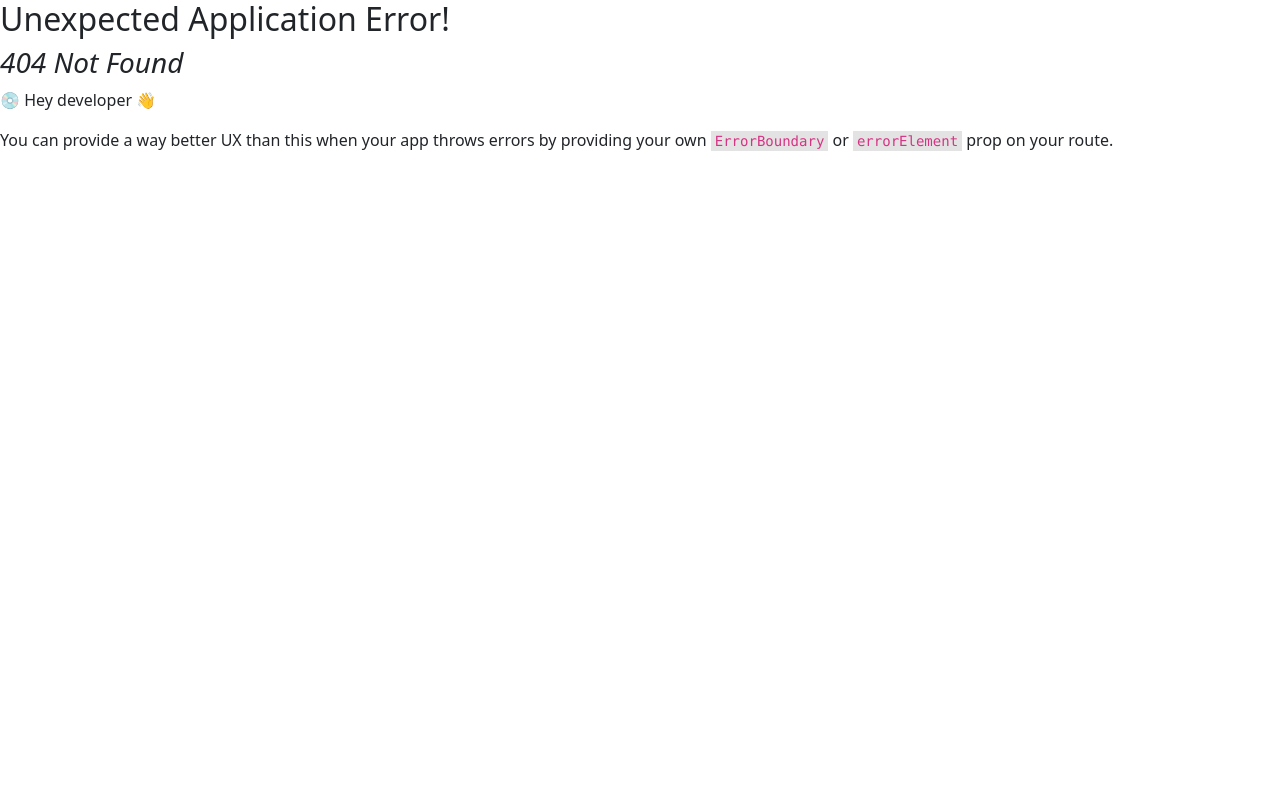
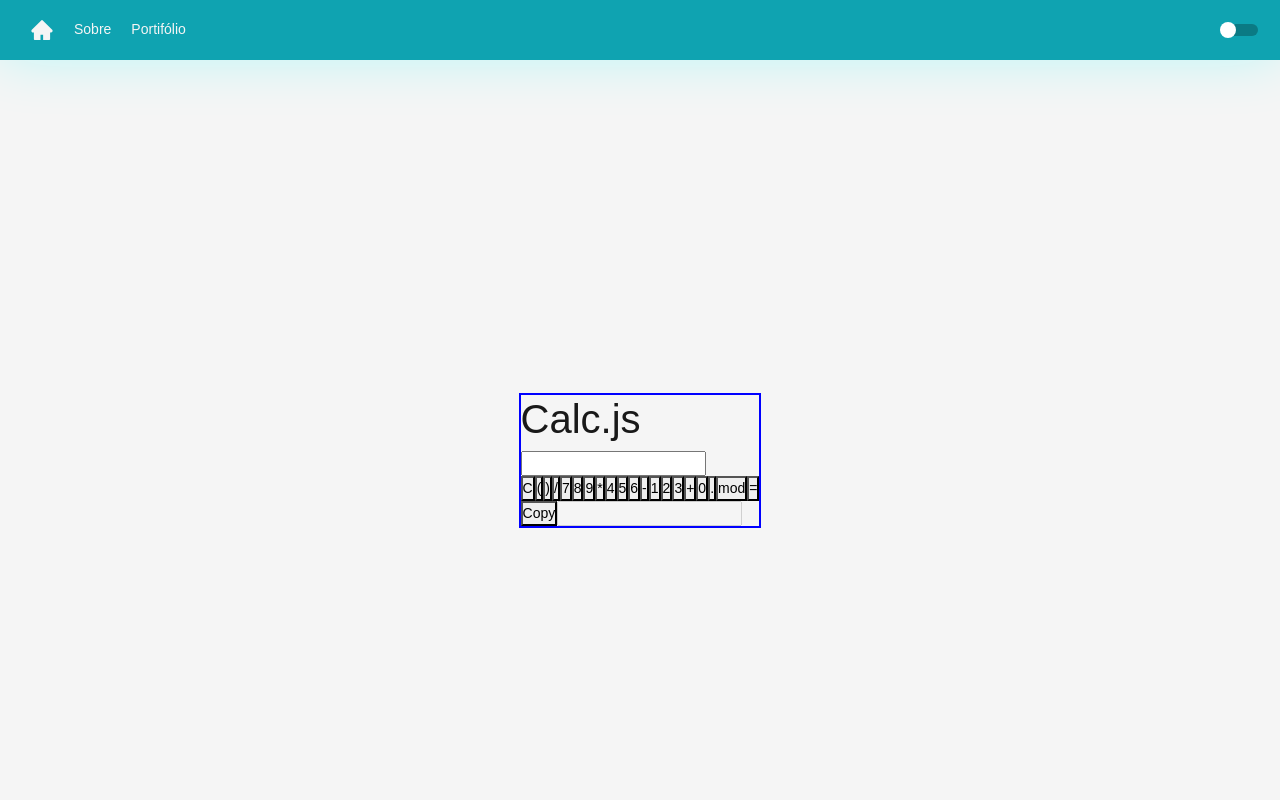
Before and after one commit to CamiloCCarvalho/portifolio-v2, a React (Vite) app: page /portifolio/calc in a window 1280 px wide. Before the commit this address had no page. Shown: the top 800 px of the page. Built offline with nearby package versions, Linux system fonts and the light colour scheme.

Commit message:
Commit Att

```diff
--- a/src/components/home/intro/index.tsx
+++ b/src/components/home/intro/index.tsx
@@ -87,7 +87,7 @@ const ContainerIntro:React.FC = () => {
             <BoxRight>
                 <HomeText className='animationTextBox'>
                     <Title>Olá! Eu sou Camilo</Title>
-                    <Title style={{color: "darkcyan", fontSize: "2rem"}}>{"<FullStack Developer />"}</Title>
+                    <Title style={{color: "darkcyan", fontSize: "2rem"}}>{"<Front-End Developer />"}</Title>
                     <HomeTextPersonal className="textP">Vamos Programar
                         <TypedText className="typedText"></TypedText><CursorText className="cursor">&nbsp;</CursorText>
                     </HomeTextPersonal>
--- a/src/components/home/port/index.tsx
+++ b/src/components/home/port/index.tsx
@@ -38,7 +38,7 @@ const ContainerPort:React.FC = () => {
                 </CardProject>
             </Link>
 
-            <Link className="linkRef" to="#" style={{display:"none"}}>
+            <Link className="linkRef" to="/portifolio/calc">
                 <CardProject >
                     <MdCalculate size="84"/>
                     <NameProject>
--- /dev/null
+++ b/src/components/portifolio/calc/index.tsx
@@ -0,0 +1,47 @@
+import {ContainerPage, CalcBox} from './styles'
+
+const CalcPage:React.FC = () => {
+
+    return (
+        <ContainerPage className="container-fluid">
+            <CalcBox>
+                <header className="flex align-center justify-between">
+                    <h1>Calc.js</h1>
+                </header>
+
+                <input type="text" id="input"/>
+
+                <div id="keys">
+                    <button id="clear">C</button>
+                    <button className="charKey" data-value=" ( ">(</button>
+                    <button className="charKey" data-value=" ) ">)</button>
+                    <button className="charKey" data-value=" / ">/</button>
+                    <button className="charKey" data-value="7">7</button>
+                    <button className="charKey" data-value="8">8</button>
+                    <button className="charKey" data-value="9">9</button>
+                    <button className="charKey" data-value=" * ">*</button>
+                    <button className="charKey" data-value="4">4</button>
+                    <button className="charKey" data-value="5">5</button>
+                    <button className="charKey" data-value="6">6</button>
+                    <button className="charKey" data-value=" - ">-</button>
+                    <button className="charKey" data-value="1">1</button>
+                    <button className="charKey" data-value="2">2</button>
+                    <button className="charKey" data-value="3">3</button>
+                    <button className="charKey" data-value=" + ">+</button>
+                    <button className="charKey" data-value="0">0</button>
+                    <button className="charKey" data-value=".">.</button>
+                    <button className="charKey" data-value=" % ">mod</button>
+                    <button id="equal">=</button>
+                </div>
+
+                <section className="flex align-center justify-between">
+                    <button id="copyToClipboard">Copy</button>
+                    <input type="text" id="result" disabled/>
+                </section>
+
+            </CalcBox>
+        </ContainerPage>
+    )
+}
+
+export default CalcPage
--- /dev/null
+++ b/src/components/portifolio/calc/styles.ts
@@ -0,0 +1,13 @@
+import styled from 'styled-components'
+
+export const ContainerPage = styled.main`
+    display:flex;
+    flex-flow: column nowrap;
+    align-items:center;
+    justify-content:center;
+    height:100vh;
+`
+
+export const CalcBox = styled.main`
+    border: 2px solid blue;
+`
--- a/src/main.tsx
+++ b/src/main.tsx
@@ -10,6 +10,7 @@ import Portifolio from './routes/portifolio'
 import ClockD from './routes/port/clockd'
 import ClockA from './routes/port/clocka'
 import HashGame from './routes/port/hashgame'
+import Calc from './routes/port/calc'
 
 const routers = createBrowserRouter([
   {
@@ -39,6 +40,10 @@ const routers = createBrowserRouter([
       {
         path:'/portifolio/hashgame',
         element: <HashGame />
+      },
+      {
+        path:'/portifolio/calc',
+        element: <Calc />
       }
     ]
   }
--- /dev/null
+++ b/src/routes/port/calc.tsx
@@ -0,0 +1,8 @@
+import CalcPage from '../../components/portifolio/calc'
+
+const Calc:React.FC = () => {
+    return (
+        <CalcPage/>
+    )
+}
+export default Calc
```
